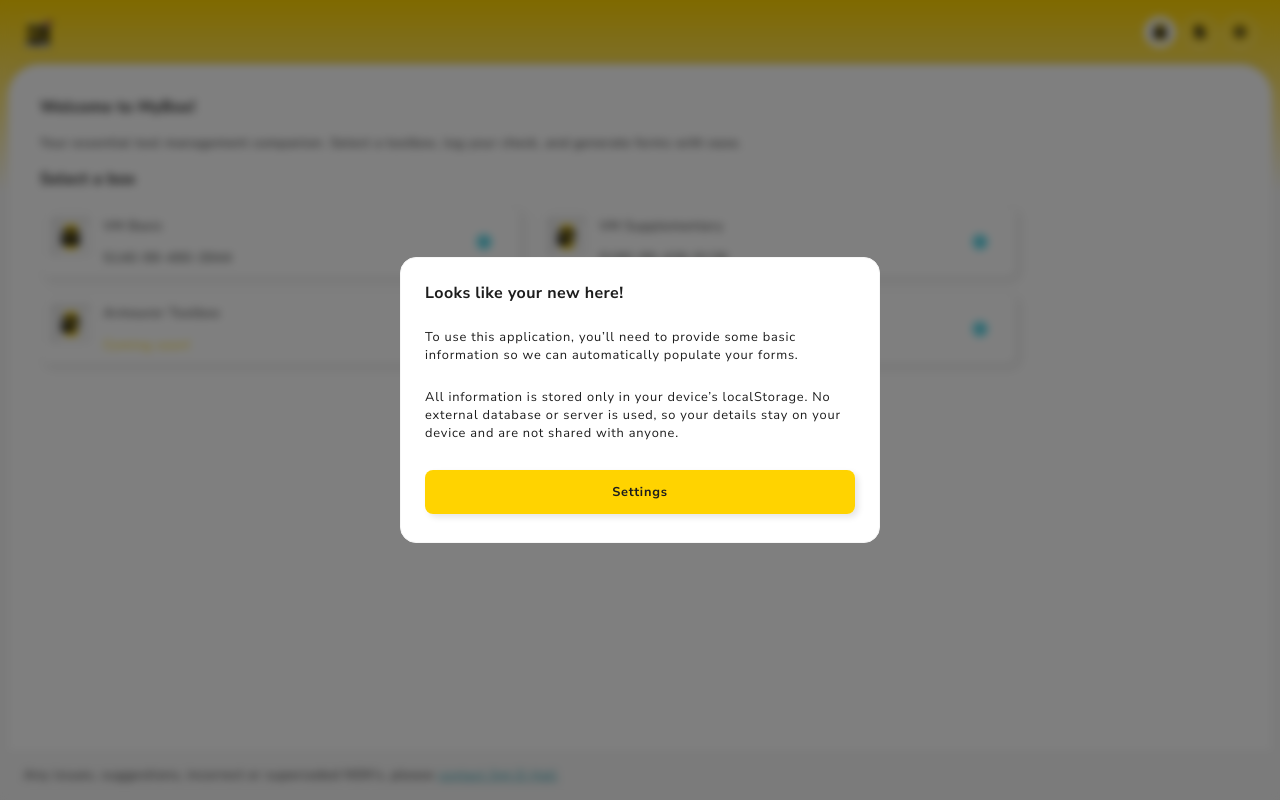
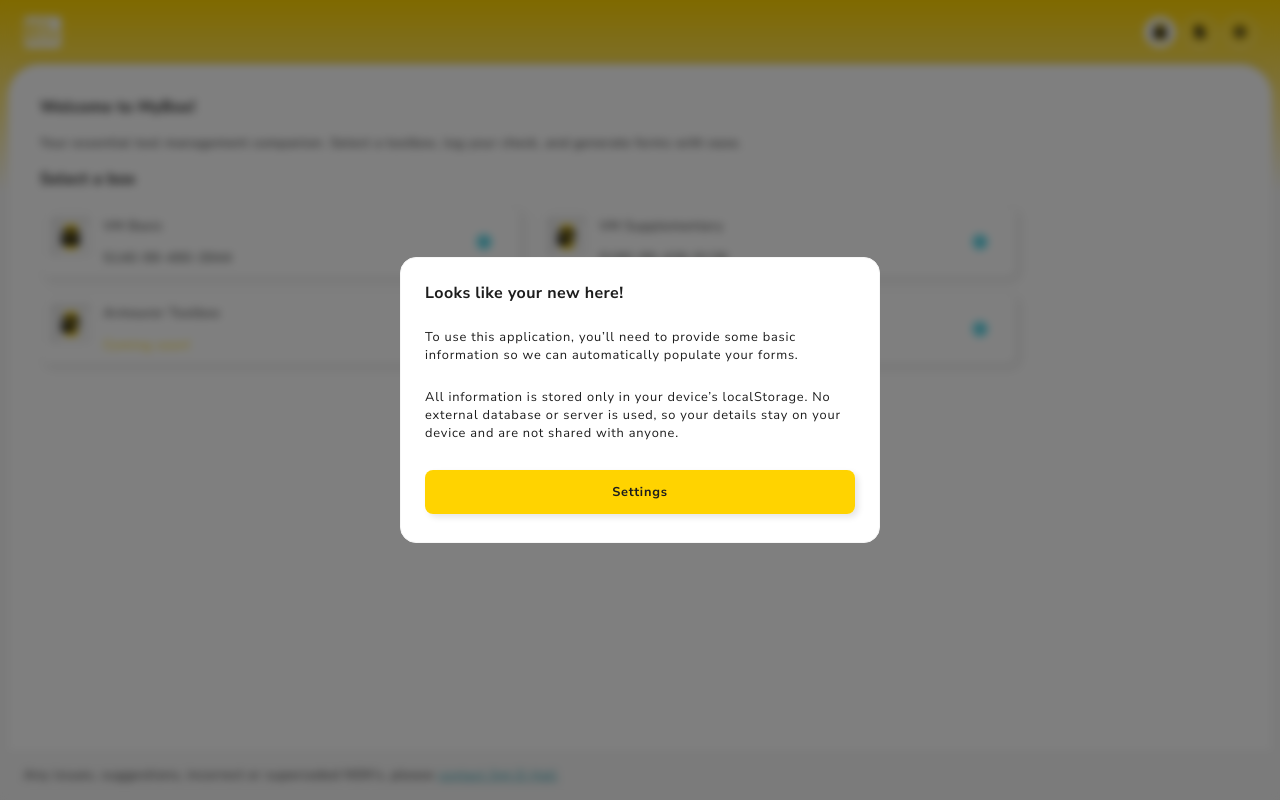
Before and after one commit to eldano6189/MyBox_Application, a React (Vite) app: page / in a window 1280 px wide. Built offline with nearby package versions, Linux system fonts and the light colour scheme.

Commit message:
Updated logo to non-festive

```diff
--- a/src/components/header/header.jsx
+++ b/src/components/header/header.jsx
@@ -16,8 +16,8 @@ const Header = () => {
   return (
     <header className={styles.container}>
       <div className={styles.logo}>
-        {/* <LogoIcon /> */}
-        <FestiveLogo />
+        <LogoIcon />
+        {/*<FestiveLogo /> */}
       </div>
 
       <ul>
```
